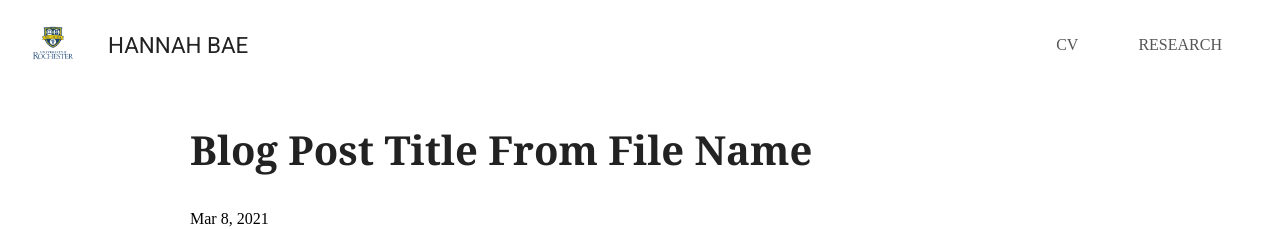
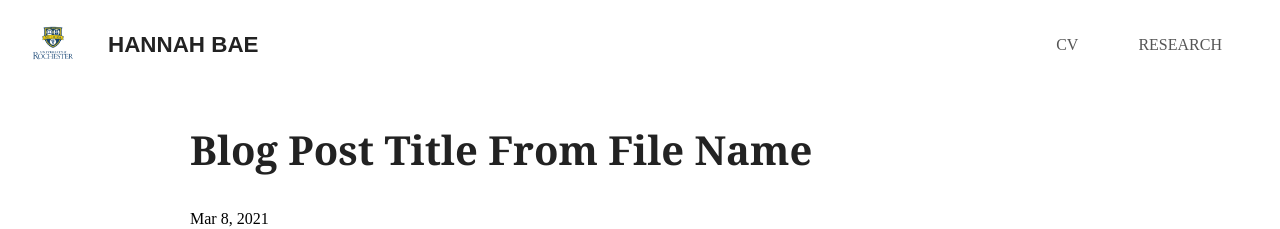
Before and after one commit to hannahbae895/hannahbae895.github.io, a Jekyll site: the page built from _posts/2021-03-08-blog-post-title-from-file-name.md, in a window 1280 px wide. Shown: the top 229 px of the page. Built offline with Jekyll 4.4.1, drawn with Linux system fonts in a browser that asks for light colours; some web fonts are replaced; our own code applies the rules of GitHub Pages for plain Markdown files.

Commit message:
Update override.css

```diff
--- a/css/override.css
+++ b/css/override.css
@@ -4,12 +4,13 @@ hr {
 }
 
 .site-title {
-  font-family: "Roboto", sans-serif;
+  font-family: "Signika Negative", sans-serif;;
   font-size: 1.4rem;               /* adjust size as needed */
   color: #222;
   text-decoration: none;
   display: flex;
   align-items: center;
+  font-weight: 600
 }
 
 .logo-title {
@@ -22,7 +23,8 @@ hr {
   display: flex;
   justify-content: flex-end;  /* Align links to the right */
   gap: 30px;
-  font-family: "Roboto", sans-serif;/* Space between links */
+  font-family: "Signika Negative", sans-serif;
+  font-weight: 300
 }
 
 
```
